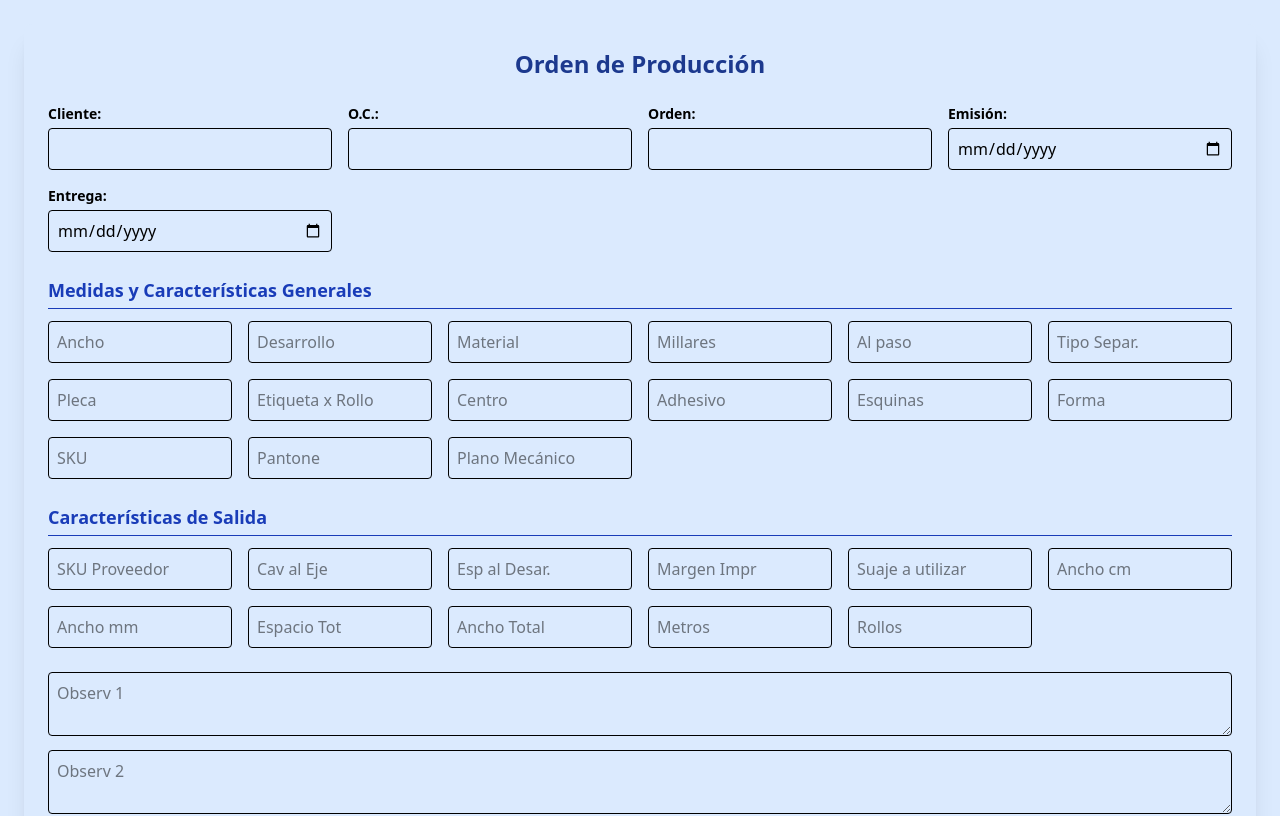
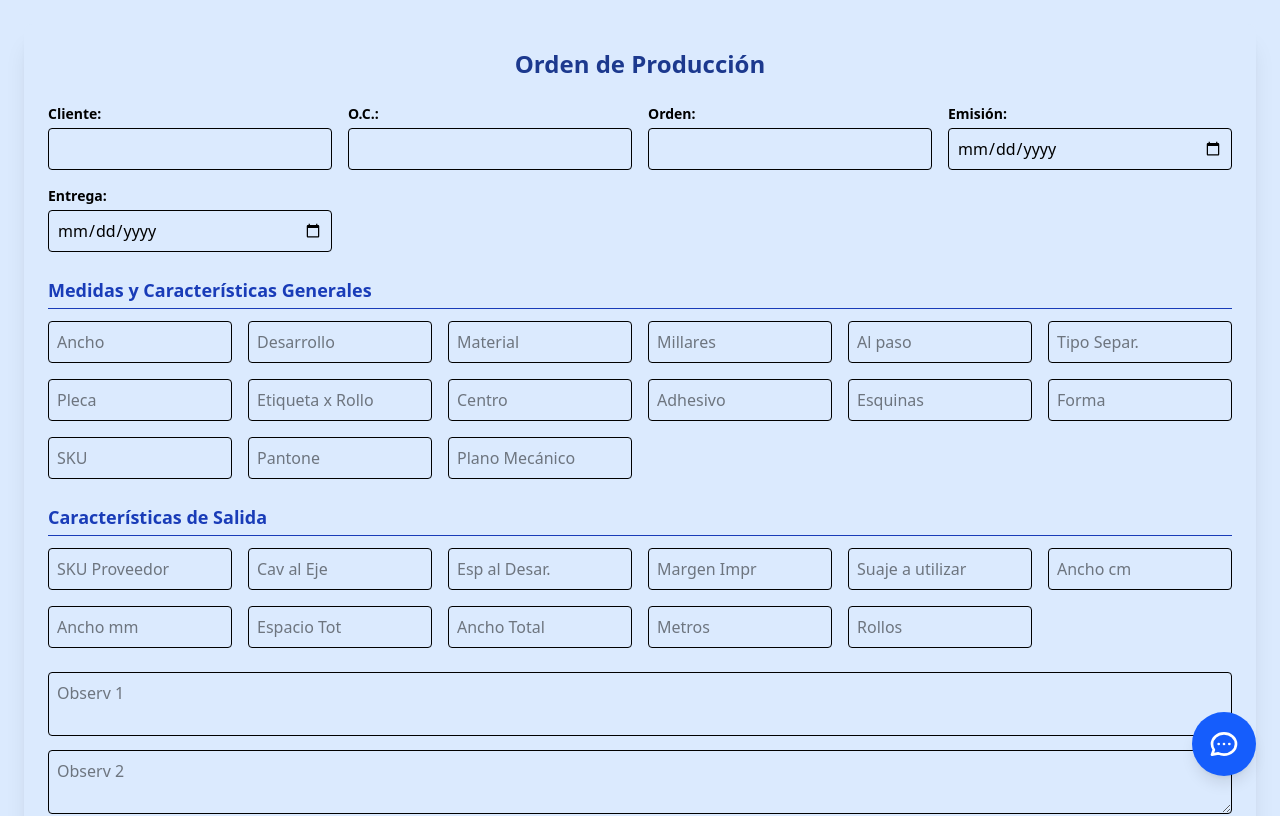
Before and after one commit to GerardoARHernandez/MGF5-Labels, a React (Vite) app: page / in a window 1280 px wide. Shown: the top 816 px of the page. Built offline with nearby package versions, Linux system fonts and the light colour scheme.

Commit message:
Add: Boton de chatbot

```diff
--- /dev/null
+++ b/src/components/ChatbotButton.jsx
@@ -0,0 +1,17 @@
+
+const ChatbotButton = () => {
+  return (
+    <div className="fixed bottom-6 right-6 z-50">
+      <button
+        className="bg-blue-600 text-white p-4 rounded-full shadow-lg hover:bg-blue-700 transition-colors"
+        onClick={() => alert("Hola, ¿qué haremos hoy?")}
+      >
+        <svg xmlns="http://www.w3.org/2000/svg" className="h-8 w-8" fill="none" viewBox="0 0 24 24" stroke="currentColor">
+          <path strokeLinecap="round" strokeLinejoin="round" strokeWidth={2} d="M8 12h.01M12 12h.01M16 12h.01M21 12c0 4.418-4.03 8-9 8a9.863 9.863 0 01-4.255-.949L3 20l1.395-3.72C3.512 15.042 3 13.574 3 12c0-4.418 4.03-8 9-8s9 3.582 9 8z" />
+        </svg>
+      </button>
+    </div>
+  );
+};
+
+export default ChatbotButton
--- a/src/components/ProductionOrderForm.jsx
+++ b/src/components/ProductionOrderForm.jsx
@@ -1,8 +1,12 @@
+import ChatbotButton from "./ChatbotButton";
 
 
 export default function ProductionOrderForm() {
   return (
     <div className="max-w-7xl mx-auto p-6 bg-blue-100 rounded-lg shadow-xl">
+
+      <ChatbotButton />
+
       <h2 className="text-2xl font-bold mb-6 text-center text-blue-900">Orden de Producción</h2>
 
       {/* Encabezado */}
```
